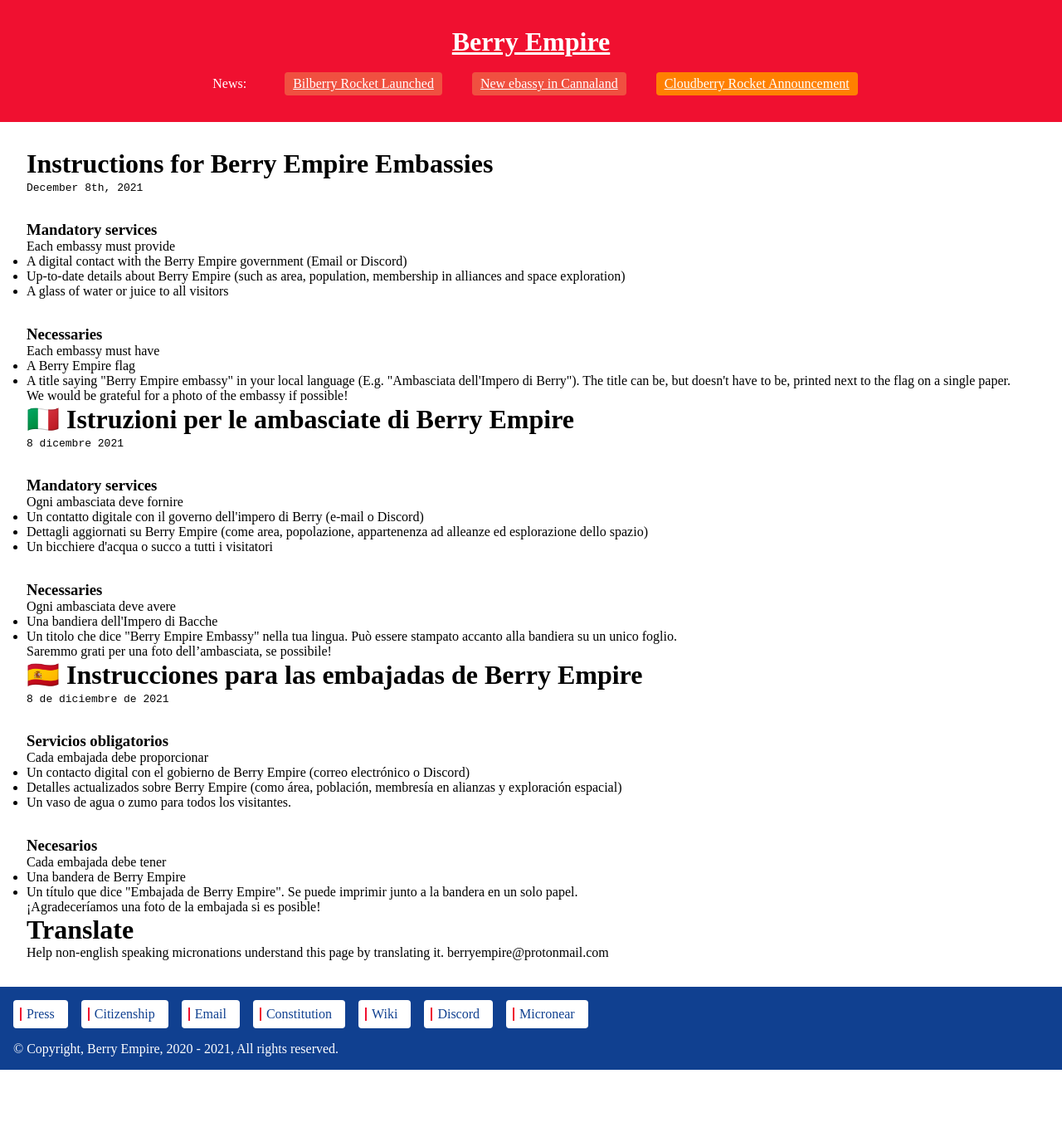
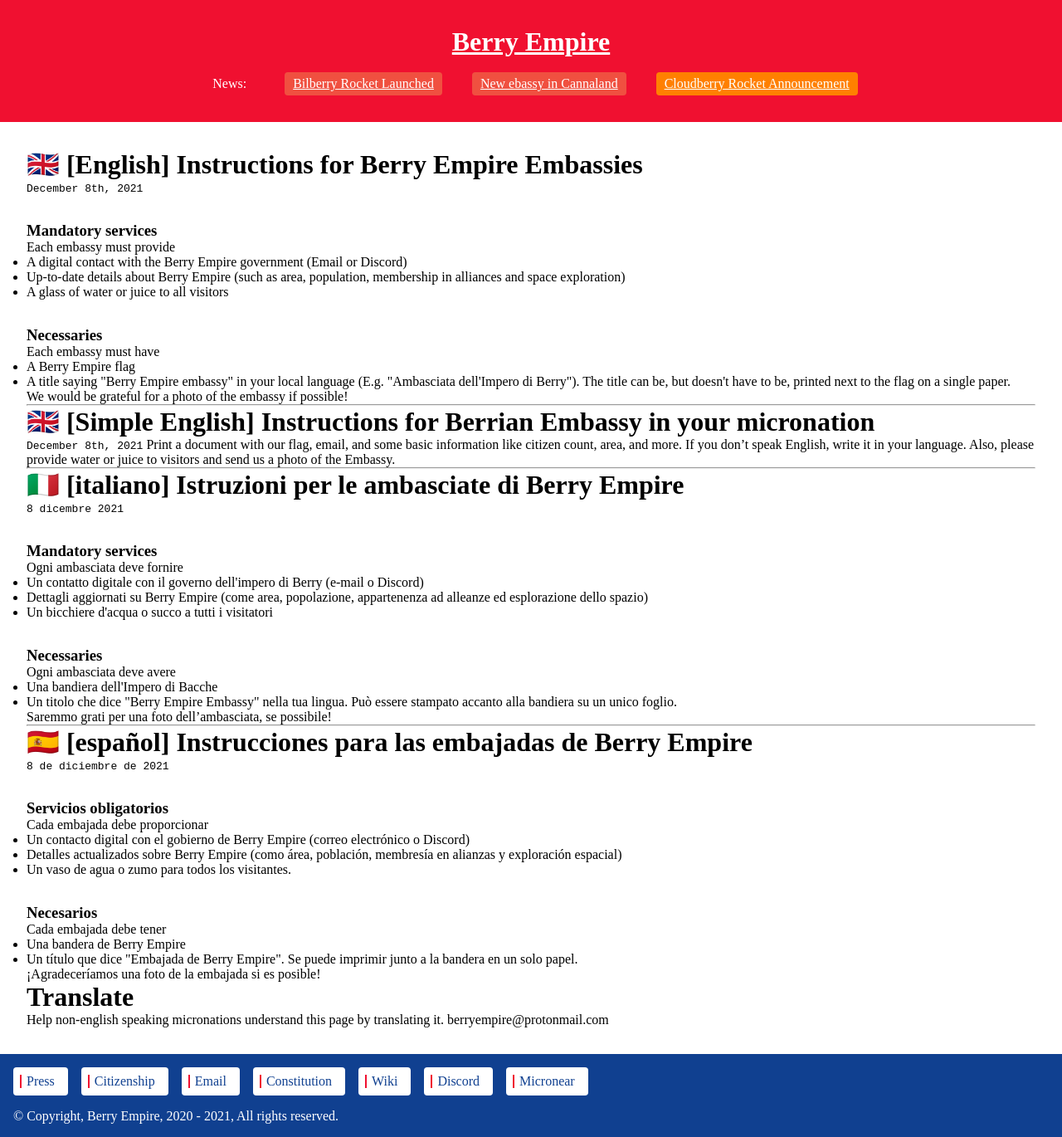
Before and after one commit to berryempire/berryempire.github.io, a Jekyll site: the page built from embassy.md, in a window 1280 px wide. Shown: the whole page at 83% size. Built offline with Jekyll 4.4.1, drawn with Linux system fonts in a browser that asks for light colours; our own code applies the rules of GitHub Pages for plain Markdown files; before the commit the page ends 1289 px from its top, so only the background shows below that.

Commit message:
Update embassy.md

```diff
--- a/embassy.md
+++ b/embassy.md
@@ -1,4 +1,4 @@
-## Instructions for Berry Empire Embassies
+## 🇬🇧 [English] Instructions for Berry Empire Embassies
 <code>December 8th, 2021</code>
 ### Mandatory services
 <p>
@@ -19,8 +19,15 @@
     <li>A title saying "Berry Empire embassy" in your local language (E.g. "Ambasciata dell'Impero di Berry"). The title can be, but doesn't have to be, printed next to the flag on a single paper.</li>
 </ul>
 We would be grateful for a photo of the embassy if possible!
+<hr>
+## 🇬🇧 [Simple English] Instructions for Berrian Embassy in your micronation
+<code>December 8th, 2021</code>
+Print a document with our flag, email, and some basic information like citizen count, area, and more.
+If you don't speak English, write it in your language.
+Also, please provide water or juice to visitors and send us a photo of the Embassy.
 
-## 🇮🇹 Istruzioni per le ambasciate di Berry Empire
+<hr>
+## 🇮🇹 [italiano] Istruzioni per le ambasciate di Berry Empire
 
 <code>8 dicembre 2021</code>
 
@@ -42,8 +49,8 @@ We would be grateful for a photo of the embassy if possible!
     <li>Un titolo che dice "Berry Empire Embassy" nella tua lingua. Può essere stampato accanto alla bandiera su un unico foglio.</li>
 </ul>
 Saremmo grati per una foto dell'ambasciata, se possibile!
-
-## 🇪🇸 Instrucciones para las embajadas de Berry Empire
+<hr>
+## 🇪🇸 [español] Instrucciones para las embajadas de Berry Empire
 <code>8 de diciembre de 2021</code>
 ### Servicios obligatorios
 <p>
```
